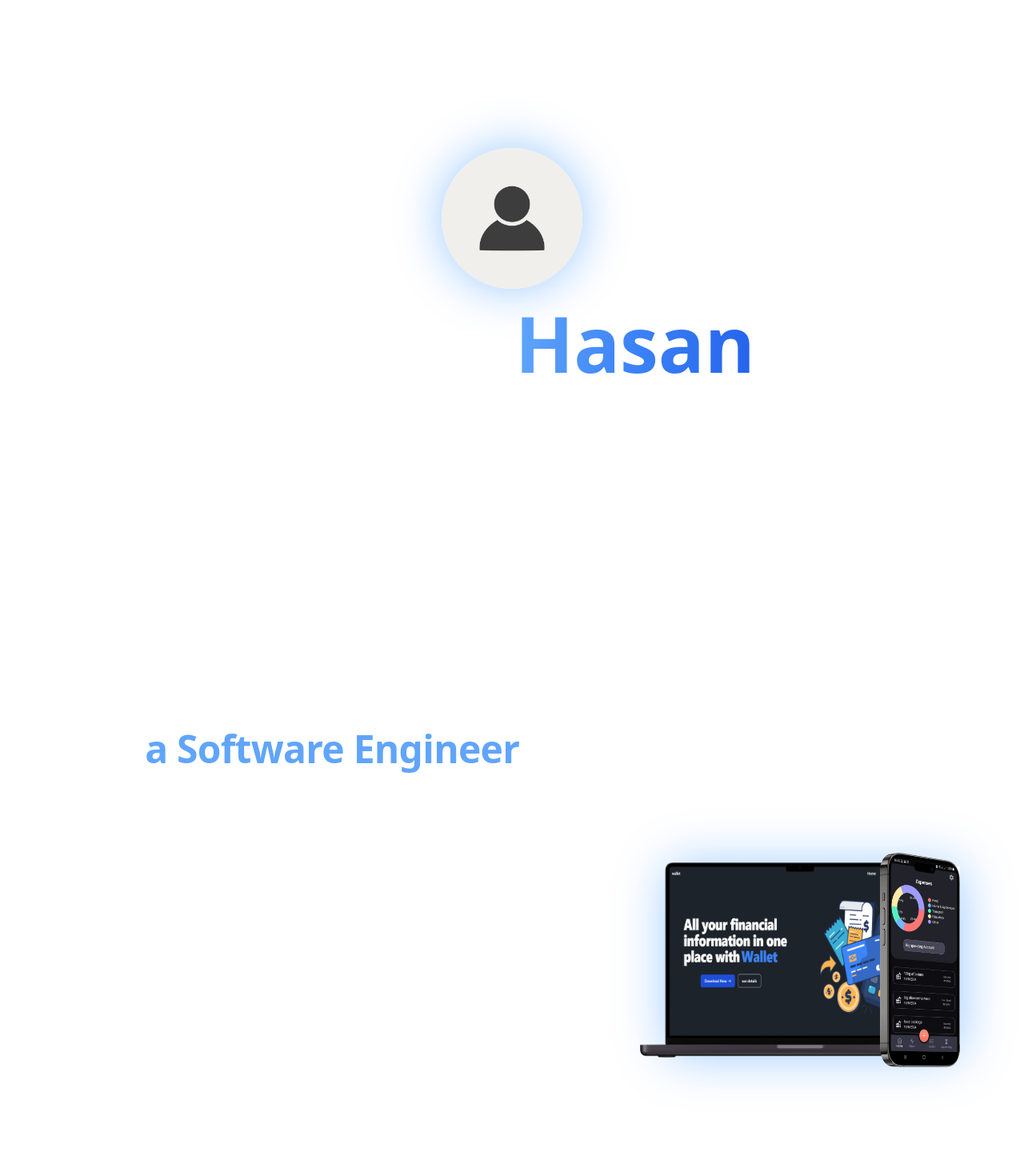
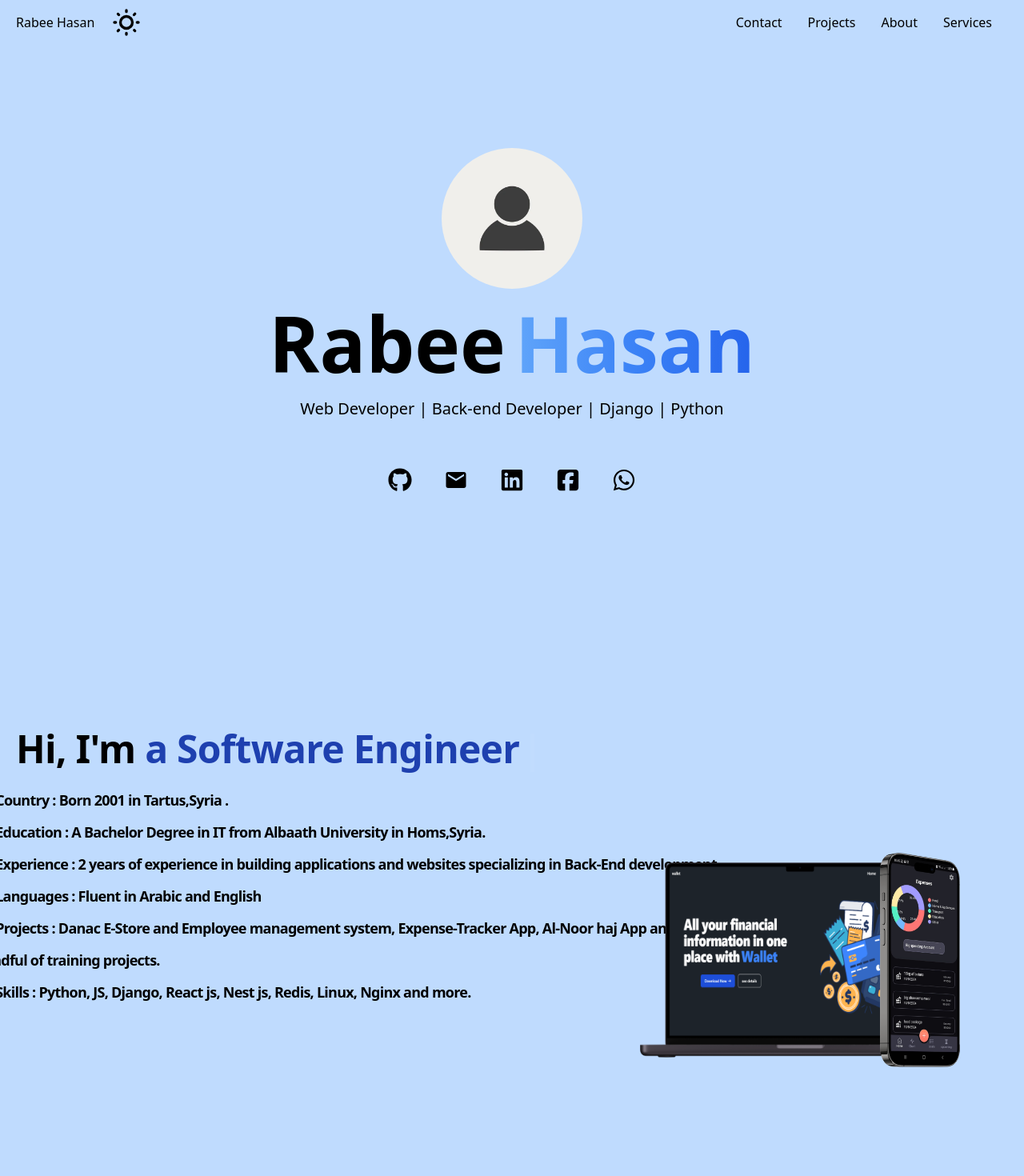
Before and after one commit to rabee361/Portfolio, a React (Vite) app: page / in a window 1280 px wide. Shown: the top 1470 px of the page at 80% size. Built offline with nearby package versions, Linux system fonts and the light colour scheme.

Commit message:
dark-mode

```diff
--- a/src/components/home/About.tsx
+++ b/src/components/home/About.tsx
@@ -85,11 +85,11 @@ function About() {
   return (
     <div  ref={ref} id="about" className='flex flex-col w-full h-screen'>
       <div className="flex items-center justify-center w-full h-screen ">
-        <div className="w-2/3 h-full gap-5 items-start ml-5 pr-16 justify-start pt-28 justify-centertext-3xl tracking-tight leading-none text-white md:text-2xl lg:text-3xl">
+        <div className="w-2/3 h-full gap-5 items-start ml-5 pr-16 justify-start pt-28 justify-centertext-3xl tracking-tight leading-none dark:text-white text-black md:text-2xl lg:text-3xl">
             <span className=" leading-10 flex flex-col items-center">
               <h2 className=" self-start text-5xl mb-5 font-bold">
                 Hi, I'm
-                <span className="text-5xl text-blue-400">
+                <span className="text-5xl dark:text-blue-400 text-blue-800">
                   {text}
                 </span>
                 <Cursor cursorColor="white" />
--- a/src/components/home/Hero.tsx
+++ b/src/components/home/Hero.tsx
@@ -37,7 +37,7 @@ function Hero() {
     };
 
   return (
-    <div id='contact' className='w-screen h-screen flex flex-col gap-1 sm:gap-5  items-center justify-center text-white '>
+    <div id='contact' className='w-screen h-screen flex flex-col gap-1 sm:gap-5  items-center justify-center dark:text-white text-black '>
       <motion.div variants={pageVariants2} initial="initial" animate="in"  className='avatar rounded-full'>
         <div className=' w-20 sm:w-44 rounded-full shadow-blue-shadow '>
           <img src={img} />
--- a/src/components/home/HomePage.tsx
+++ b/src/components/home/HomePage.tsx
@@ -6,13 +6,13 @@ import Services from './Services'
 
 function HomePage() {
   return (
-    <>
+    <div className=' dark:bg-gray-900 bg-blue-200'>
         <Navbar/>
         <Hero/>
         <About/>
         <RecentProjects/>
         <Services/>
-    </>
+    </div>
   )
 }
 
--- a/src/components/home/Navbar.tsx
+++ b/src/components/home/Navbar.tsx
@@ -1,11 +1,43 @@
+import { useEffect, useState } from "react";
 
 function Navbar() {
 
+  const [dark, setDark] = useState(() => {
+    const saved = localStorage.getItem("darkMode");
+    console.log(saved);
+    if (saved === null) {
+      return false;
+    }
+    try {
+      const initialValue = JSON.parse(saved);
+      return initialValue || false;
+    } catch (error) {
+      console.error("Error parsing dark mode state:", error);
+      return false;
+    }
+  });
+
+  useEffect(() => {
+    localStorage.setItem("darkMode", dark ? "true" : "false");
+    document.body.classList.toggle("dark", dark);
+  }, [dark]);
+
+  const darkModeHandler = () => {
+    setDark(!dark);
+  };
 
   return (
-    <div className=" fixed top-0 flex justify-between h-14 w-full text-white font-medium z-10">
+    <div className=" fixed top-0 flex justify-between h-14 w-full dark:text-white text-black font-medium z-10">
         <div className="flex h-full items-center ml-5 gap-5">
             Rabee Hasan
+            <label className="swap swap-rotate">
+              {/* this hidden checkbox controls the state */}
+              <input type="checkbox" className="theme-controller" value="synthwave" checked={dark} onClick={()=> darkModeHandler()} />
+              {/* sun icon */}
+              <svg className="swap-off fill-current w-10 h-10" xmlns="http://www.w3.org/2000/svg" viewBox="0 0 24 24"><path d="M5.64,17l-.71.71a1,1,0,0,0,0,1.41,1,1,0,0,0,1.41,0l.71-.71A1,1,0,0,0,5.64,17ZM5,12a1,1,0,0,0-1-1H3a1,1,0,0,0,0,2H4A1,1,0,0,0,5,12Zm7-7a1,1,0,0,0,1-1V3a1,1,0,0,0-2,0V4A1,1,0,0,0,12,5ZM5.64,7.05a1,1,0,0,0,.7.29,1,1,0,0,0,.71-.29,1,1,0,0,0,0-1.41l-.71-.71A1,1,0,0,0,4.93,6.34Zm12,.29a1,1,0,0,0,.7-.29l.71-.71a1,1,0,1,0-1.41-1.41L17,5.64a1,1,0,0,0,0,1.41A1,1,0,0,0,17.66,7.34ZM21,11H20a1,1,0,0,0,0,2h1a1,1,0,0,0,0-2Zm-9,8a1,1,0,0,0-1,1v1a1,1,0,0,0,2,0V20A1,1,0,0,0,12,19ZM18.36,17A1,1,0,0,0,17,18.36l.71.71a1,1,0,0,0,1.41,0,1,1,0,0,0,0-1.41ZM12,6.5A5.5,5.5,0,1,0,17.5,12,5.51,5.51,0,0,0,12,6.5Zm0,9A3.5,3.5,0,1,1,15.5,12,3.5,3.5,0,0,1,12,15.5Z"/></svg>
+              {/* moon icon */}
+              <svg className="swap-on fill-current w-10 h-10" xmlns="http://www.w3.org/2000/svg" viewBox="0 0 24 24"><path d="M21.64,13a1,1,0,0,0-1.05-.14,8.05,8.05,0,0,1-3.37.73A8.15,8.15,0,0,1,9.08,5.49a8.59,8.59,0,0,1,.25-2A1,1,0,0,0,8,2.36,10.14,10.14,0,1,0,22,14.05,1,1,0,0,0,21.64,13Zm-9.5,6.69A8.14,8.14,0,0,1,7.08,5.22v.27A10.15,10.15,0,0,0,17.22,15.63a9.79,9.79,0,0,0,2.1-.22A8.11,8.11,0,0,1,12.14,19.73Z"/></svg>
+            </label>
         </div>
         <div className="mr-10 hidden sm:block">
             <ul className="flex h-full items-center gap-8">
--- a/src/components/projects/expense-tracker/ExpenseTracker.tsx
+++ b/src/components/projects/expense-tracker/ExpenseTracker.tsx
@@ -6,7 +6,7 @@ import About from "./About"
 
 function ExpenseTracker() {
     return (
-      <div className="overflow-hidden overflow-x-hidden">
+      <div className="overflow-hidden overflow-x-hidden dark:bg-gray-900 bg-blue-200">
         <Navbar/>
         <Hero/>
         <Feauters/>
--- a/src/components/projects/expense-tracker/Feauters.tsx
+++ b/src/components/projects/expense-tracker/Feauters.tsx
@@ -49,7 +49,7 @@ function Feauters() {
 
 
   return (
-      <div id="features" ref={ref} className="h-screen w-full text-white flex items-center justify-evenly overflow-x-hidden">
+      <div id="features" ref={ref} className="h-screen w-full dark:text-white text-black flex items-center justify-evenly overflow-x-hidden">
         <motion.div variants={pageVariants} initial="initial" animate={mainControls} className=" flex flex-col items-center justify-center h-full w-1/4">
           <div className="h-1/2 w-full flex items-end mb-10 justify-center text-4xl font-bold">
             {/* <GiReceiveMoney size={140}/> */}
--- a/src/components/projects/expense-tracker/Hero.tsx
+++ b/src/components/projects/expense-tracker/Hero.tsx
@@ -71,19 +71,13 @@ function Hero() {
                 </motion.small>
             </motion.div>
             <motion.div variants={pageVariants} initial="initial" animate="in" className="flex gap-2 items-center justify-start mr-[270px] mt-10 sm:flex-row sm:justify-center sm:space-y-0">
-                <a href="#" className="ease-linear duration-300 inline-flex justify-center items-center gap-3 py-3 px-5 text-base font-medium text-center text-white rounded-lg bg-blue-700 hover:bg-blue-800 focus:ring-4 focus:ring-blue-300 dark:focus:ring-blue-900">
+                <a href="#" className="ease-linear duration-300 inline-flex justify-center items-center gap-2 py-3 px-5 text-base font-medium text-center text-white rounded-lg bg-blue-700 hover:bg-blue-800 focus:ring-4 focus:ring-blue-300 dark:focus:ring-blue-900">
                     Play Store
                     <AiFillAndroid size={30}/>
-                    {/* <svg className ="w-3.5 h-3.5 ms-2 rtl:rotate-180" aria-hidden="true" xmlns="http://www.w3.org/2000/svg" fill="none" viewBox="0 0 14 10">
-                        <path stroke="currentColor" stroke-linecap="round" stroke-linejoin="round" stroke-width="2" d="M1 5h12m0 0L9 1m4 4L9 9"/>
-                    </svg> */}
                 </a>
-                <a href="#" className="ease-linear duration-300 inline-flex justify-center items-center gap-3 py-3 px-5 text-base font-medium text-center text-white rounded-lg bg-blue-700 hover:bg-blue-800 focus:ring-4 focus:ring-blue-300 dark:focus:ring-blue-900">
+                <a href="#" className="ease-linear duration-300 inline-flex justify-center items-center gap-2 py-3 px-5 text-base font-medium text-center text-gray-900 rounded-lg border border-gray-300 hover:bg-gray-100 focus:ring-4 focus:ring-gray-100 dark:text-white dark:border-gray-700 dark:hover:bg-gray-700 dark:focus:ring-gray-800">
                     App Store
                     <FaApple size={30}/>
-                    {/* <svg className ="w-3.5 h-3.5 ms-2 rtl:rotate-180" aria-hidden="true" xmlns="http://www.w3.org/2000/svg" fill="none" viewBox="0 0 14 10">
-                        <path stroke="currentColor" stroke-linecap="round" stroke-linejoin="round" stroke-width="2" d="M1 5h12m0 0L9 1m4 4L9 9"/>
-                    </svg> */}
                 </a>
             </motion.div>
         </div>
--- a/src/components/projects/expense-tracker/NavBar.tsx
+++ b/src/components/projects/expense-tracker/NavBar.tsx
@@ -1,11 +1,44 @@
+import { useEffect, useState } from "react";
 
 function Navbar() {
 
+
+  const [dark, setDark] = useState(() => {
+    const saved = localStorage.getItem("darkMode");
+    console.log(saved);
+    if (saved === null) {
+      return false;
+    }
+    try {
+      const initialValue = JSON.parse(saved);
+      return initialValue || false;
+    } catch (error) {
+      console.error("Error parsing dark mode state:", error);
+      return false;
+    }
+  });
+
+  useEffect(() => {
+    localStorage.setItem("darkMode", dark ? "true" : "false");
+    document.body.classList.toggle("dark", dark);
+  }, [dark]);
+
+  const darkModeHandler = () => {
+    setDark(!dark);
+  };
 
     return (
       <div className=" fixed top-0 z-10 flex justify-between h-14 w-full text-white font-medium">
           <div className="flex h-full items-center ml-5 gap-5">
               wallet
+              <label className="swap swap-rotate">
+                {/* this hidden checkbox controls the state */}
+                <input type="checkbox" className="theme-controller" value="synthwave" checked={dark} onClick={()=> darkModeHandler()} />
+                {/* sun icon */}
+                <svg className="swap-off fill-current w-10 h-10" xmlns="http://www.w3.org/2000/svg" viewBox="0 0 24 24"><path d="M5.64,17l-.71.71a1,1,0,0,0,0,1.41,1,1,0,0,0,1.41,0l.71-.71A1,1,0,0,0,5.64,17ZM5,12a1,1,0,0,0-1-1H3a1,1,0,0,0,0,2H4A1,1,0,0,0,5,12Zm7-7a1,1,0,0,0,1-1V3a1,1,0,0,0-2,0V4A1,1,0,0,0,12,5ZM5.64,7.05a1,1,0,0,0,.7.29,1,1,0,0,0,.71-.29,1,1,0,0,0,0-1.41l-.71-.71A1,1,0,0,0,4.93,6.34Zm12,.29a1,1,0,0,0,.7-.29l.71-.71a1,1,0,1,0-1.41-1.41L17,5.64a1,1,0,0,0,0,1.41A1,1,0,0,0,17.66,7.34ZM21,11H20a1,1,0,0,0,0,2h1a1,1,0,0,0,0-2Zm-9,8a1,1,0,0,0-1,1v1a1,1,0,0,0,2,0V20A1,1,0,0,0,12,19ZM18.36,17A1,1,0,0,0,17,18.36l.71.71a1,1,0,0,0,1.41,0,1,1,0,0,0,0-1.41ZM12,6.5A5.5,5.5,0,1,0,17.5,12,5.51,5.51,0,0,0,12,6.5Zm0,9A3.5,3.5,0,1,1,15.5,12,3.5,3.5,0,0,1,12,15.5Z"/></svg>
+                {/* moon icon */}
+                <svg className="swap-on fill-current w-10 h-10" xmlns="http://www.w3.org/2000/svg" viewBox="0 0 24 24"><path d="M21.64,13a1,1,0,0,0-1.05-.14,8.05,8.05,0,0,1-3.37.73A8.15,8.15,0,0,1,9.08,5.49a8.59,8.59,0,0,1,.25-2A1,1,0,0,0,8,2.36,10.14,10.14,0,1,0,22,14.05,1,1,0,0,0,21.64,13Zm-9.5,6.69A8.14,8.14,0,0,1,7.08,5.22v.27A10.15,10.15,0,0,0,17.22,15.63a9.79,9.79,0,0,0,2.1-.22A8.11,8.11,0,0,1,12.14,19.73Z"/></svg>
+            </label>
           </div>
           <div className="mr-10 hidden sm:block">
               <ul className="flex h-full items-center gap-8">
--- a/tailwind.config.js
+++ b/tailwind.config.js
@@ -1,5 +1,6 @@
 /** @type {import('tailwindcss').Config} */
 export default {
+  darkMode: ["class"],
   content: [
     "./index.html",
     "./src/**/*.{js,ts,jsx,tsx}",
@@ -9,6 +10,9 @@ export default {
 
       boxShadow: {
         'blue-shadow': '0 0 60px 0 rgba(0,118,255,0.4)',
+      },
+      boxShadow: {
+        'dark-blue-shadow': '0 0 60px 0 rgba(0,118,255,0.4)',
       }
       // backgroundImage: {
       //   'gradient-radial': 'radial-gradient(var(--tw-gradient-stops))',
```
Also changed, not shown: src/components/home/Services.tsx (+5 -5 lines), src/components/projects/expense-tracker/DemoSection.tsx (+5 -5 lines), src/assets/images/w.jpg (added).
